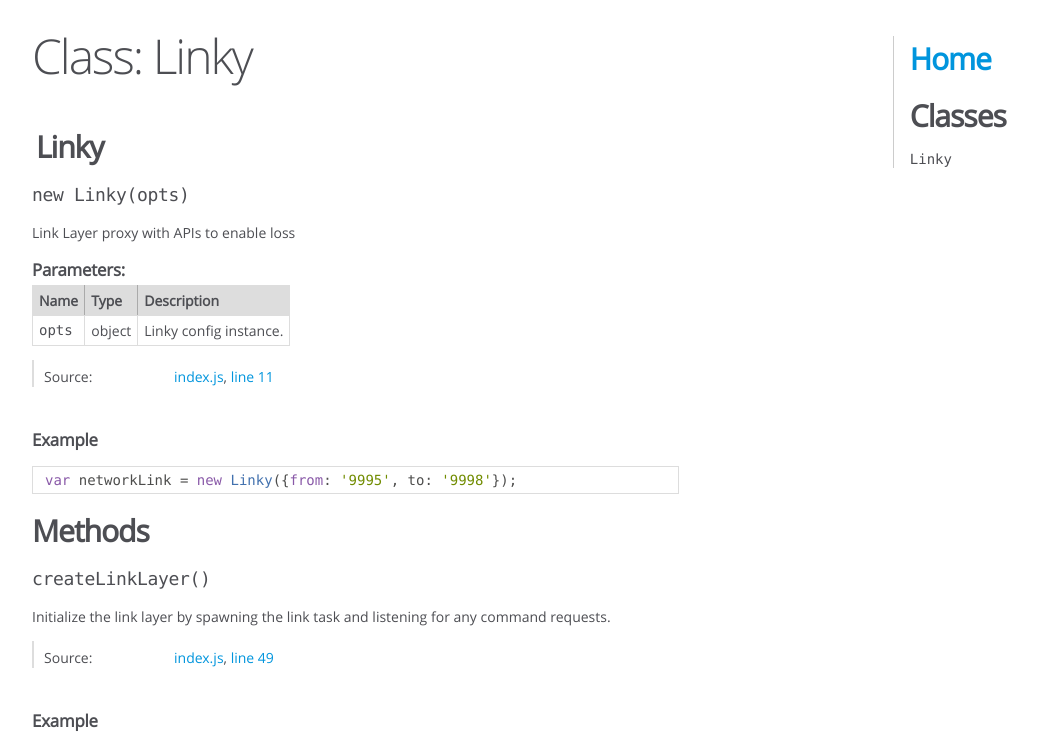
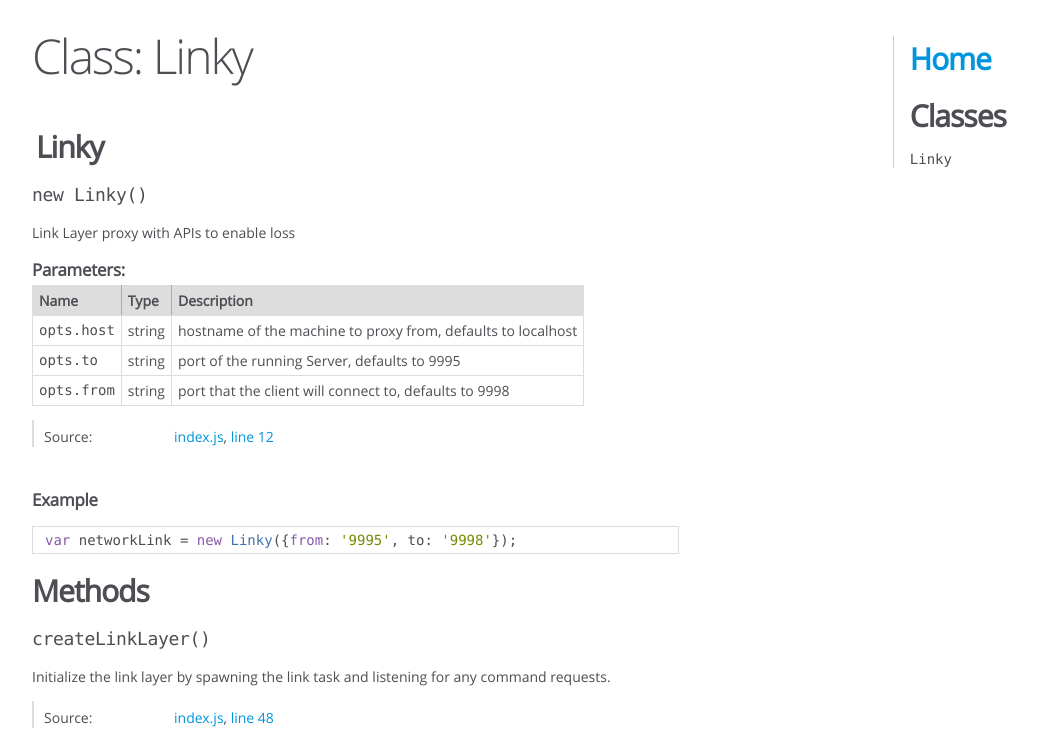
Before and after one commit to sughodke/linky.js, a plain HTML site: page Linky.html in a window 1280 px wide. Shown: the top 745 px of the page, without its empty margins (0-1038 px from the left). Drawn offline with Linux system fonts and the light colour scheme.

Commit message:
Updating documentation

```diff
--- a/Linky.html
+++ b/Linky.html
@@ -40,7 +40,7 @@
 
 
 
-    <h4 class="name" id="Linky"><span class="type-signature"></span>new Linky<span class="signature">(opts)</span><span class="type-signature"></span></h4>
+    <h4 class="name" id="Linky"><span class="type-signature"></span>new Linky<span class="signature">()</span><span class="type-signature"></span></h4>
 
 
 
@@ -83,13 +83,13 @@
 
         <tr>
 
-                <td class="name"><code>opts</code></td>
+                <td class="name"><code>opts.host</code></td>
 
 
             <td class="type">
 
 
-<span class="param-type">object</span>
+<span class="param-type">string</span>
 
 
 
@@ -99,7 +99,53 @@
 
 
 
-            <td class="description last">Linky config instance.</td>
+            <td class="description last">hostname of the machine to proxy from, defaults to localhost</td>
+        </tr>
+
+
+
+        <tr>
+
+                <td class="name"><code>opts.to</code></td>
+
+
+            <td class="type">
+
+
+<span class="param-type">string</span>
+
+
+
+            </td>
+
+
+
+
+
+            <td class="description last">port of the running Server, defaults to 9995</td>
+        </tr>
+
+
+
+        <tr>
+
+                <td class="name"><code>opts.from</code></td>
+
+
+            <td class="type">
+
+
+<span class="param-type">string</span>
+
+
+
+            </td>
+
+
+
+
+
+            <td class="description last">port that the client will connect to, defaults to 9998</td>
         </tr>
 
 
@@ -140,7 +186,7 @@
 
     <dt class="tag-source">Source:</dt>
     <dd class="tag-source"><ul class="dummy"><li>
-        <a href="index.js.html">index.js</a>, <a href="index.js.html#line11">line 11</a>
+        <a href="index.js.html">index.js</a>, <a href="index.js.html#line12">line 12</a>
     </li></ul></dd>
 
 
@@ -246,7 +292,7 @@
 
     <dt class="tag-source">Source:</dt>
     <dd class="tag-source"><ul class="dummy"><li>
-        <a href="index.js.html">index.js</a>, <a href="index.js.html#line49">line 49</a>
+        <a href="index.js.html">index.js</a>, <a href="index.js.html#line48">line 48</a>
     </li></ul></dd>
 
 
@@ -837,7 +883,7 @@ how much loss to set</td>
 <br class="clear">
 
 <footer>
-    Documentation generated by <a href="https://github.com/jsdoc3/jsdoc">JSDoc 3.4.0</a> on Tue Jan 05 2016 13:10:20 GMT-0800 (PST)
+    Documentation generated by <a href="https://github.com/jsdoc3/jsdoc">JSDoc 3.4.0</a> on Tue Jan 05 2016 15:31:13 GMT-0800 (PST)
 </footer>
 
 <script> prettyPrint(); </script>
```
Also changed, not shown: index.html (+15 -15 lines).
